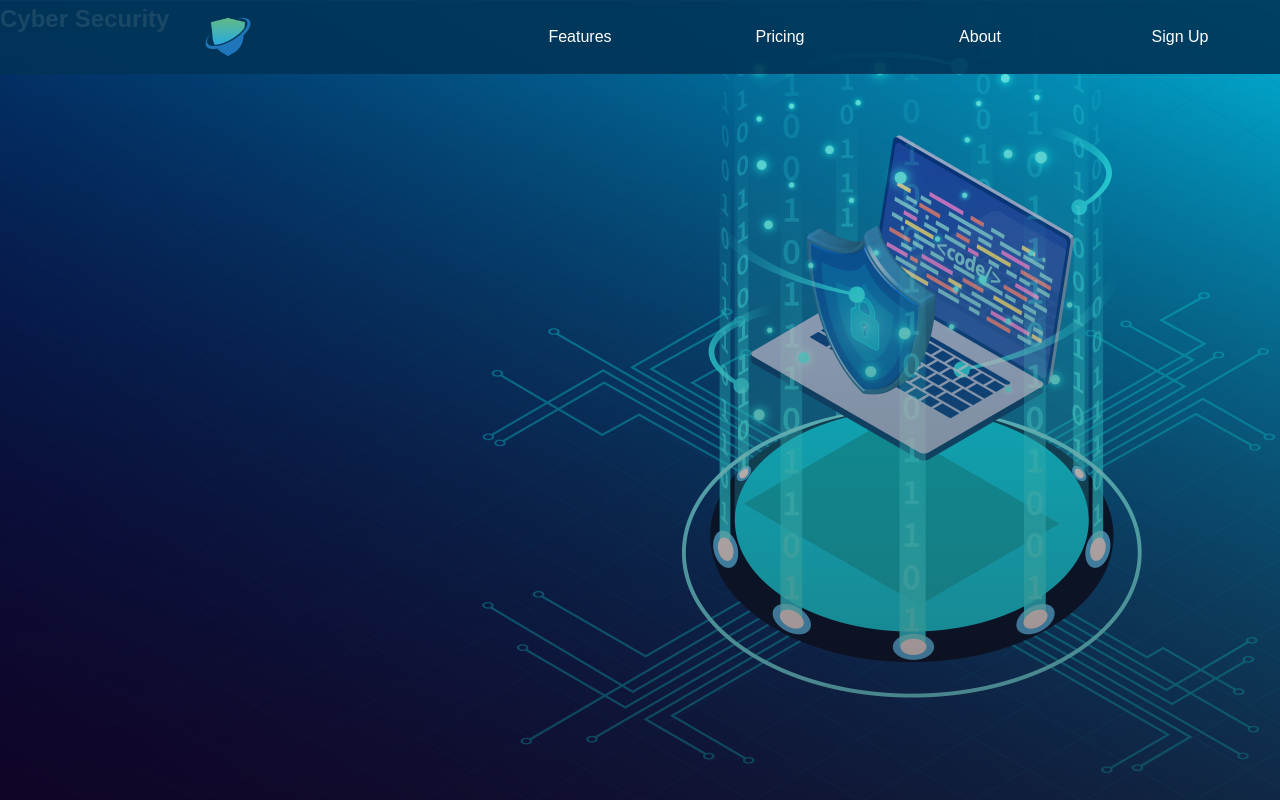
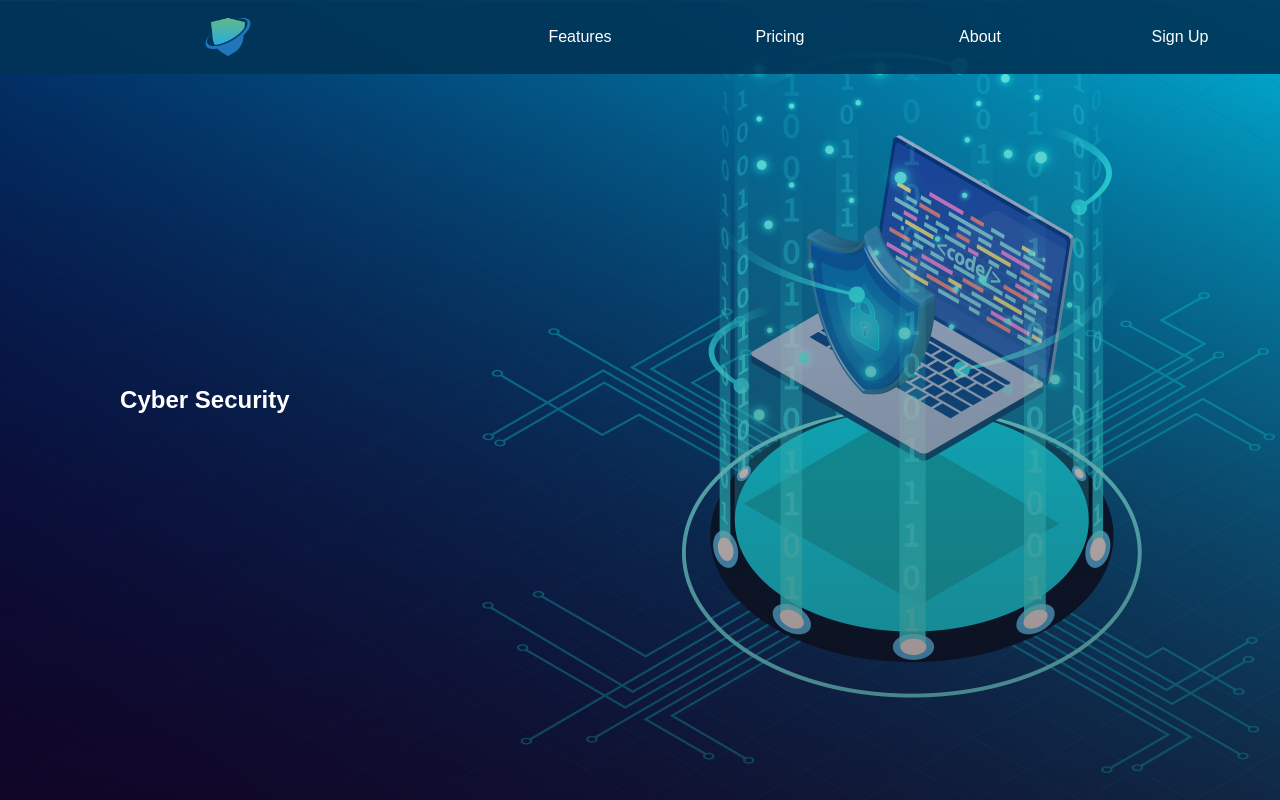
Before and after one commit to CaliforniaDev/Landing_Page, a plain HTML site: page index.html in a window 1280 px wide. Shown: the top 800 px of the page. Drawn offline with Linux system fonts and the light colour scheme.

Commit message:
aligned the .hero-content

```diff
--- a/basic.css
+++ b/basic.css
@@ -36,10 +36,13 @@ body, html {
   background-attachment: fixed; /*fixed for paralax effect */
 }
 .hero-content {
+  margin-right: 34%;
   flex: 100%;
   color: white;
   width: 100%;
   display: flex;
+  justify-content: center;
+  align-items: center;
 }
 .hero-header {
   font-size: 5em;
```
